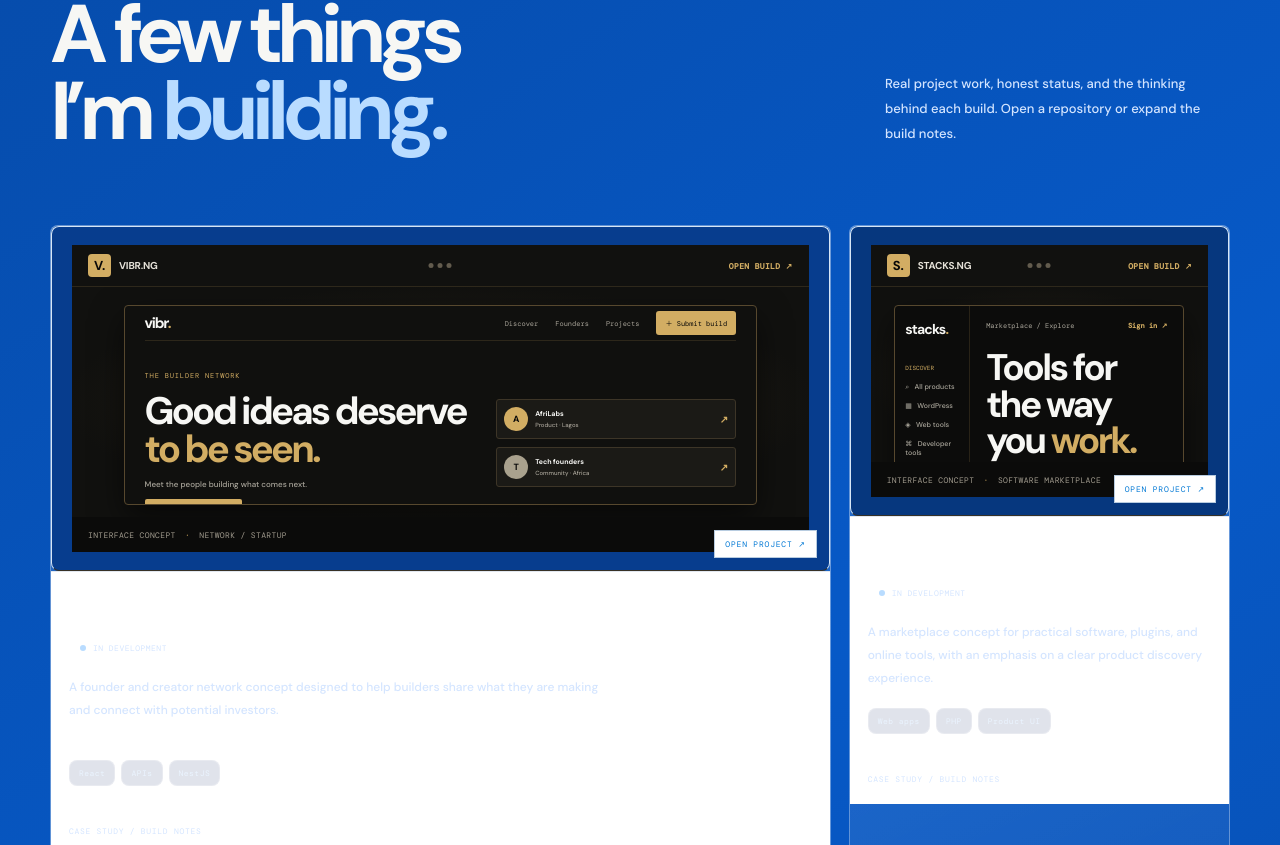
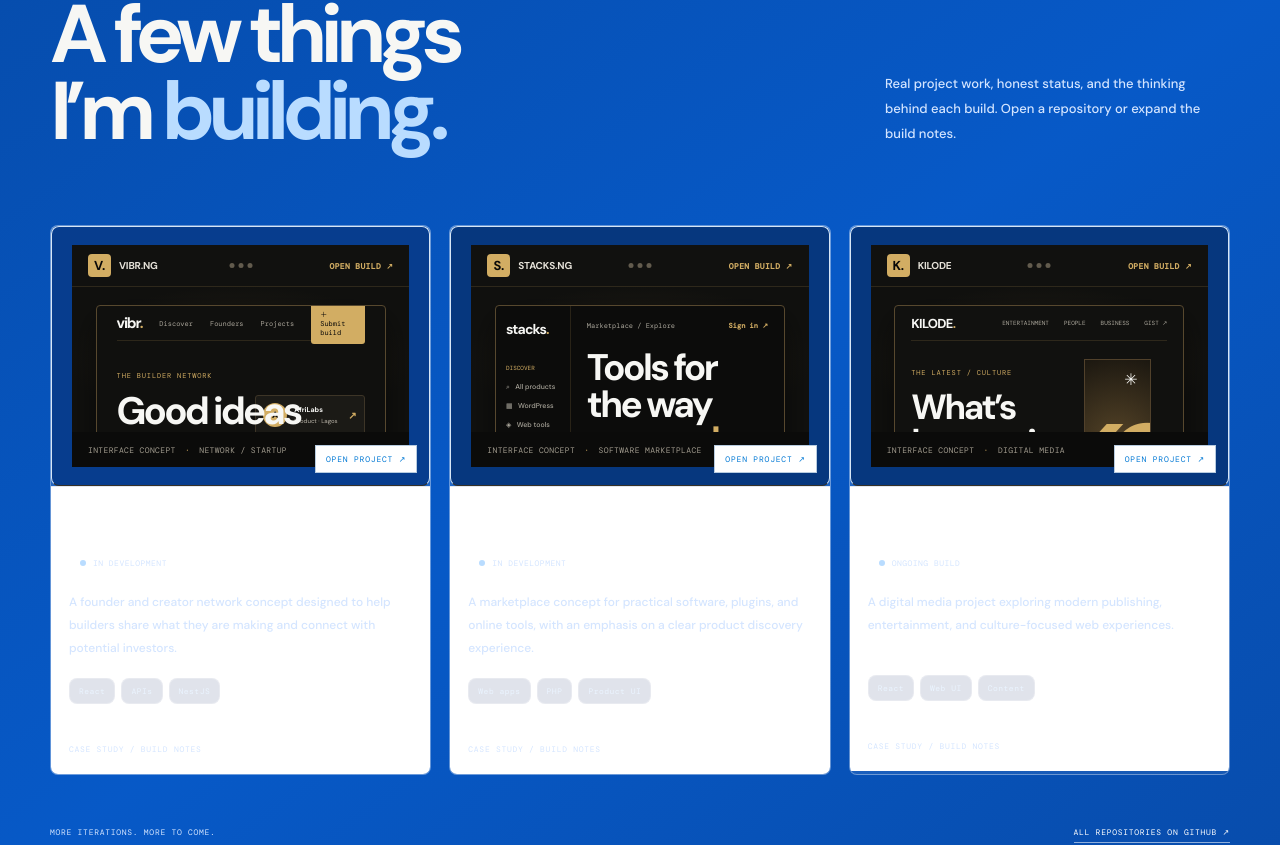
Before and after one commit to mrceogodwin/designbygodwin, a Next.js app: page / in a window 1280 px wide. Shown: the part 1955-2800 px from the top of the page. Built offline with nearby package versions, Linux system fonts and the light colour scheme; no server answers; the database is empty; a web font is replaced by a local one.

Commit message:
Balance all three project preview cards across breakpoints

```diff
--- a/app/brand-overrides.css
+++ b/app/brand-overrides.css
@@ -727,3 +727,33 @@ footer a, footer p, footer small { color: #d4e5ff; }
   border-bottom: 1px solid rgba(255,255,255,.22);
 }
 .marquee-inner b { color: #c9e2ff; }
+
+
+/* Final grid correction: all three project cards share one consistent rhythm. */
+@media (min-width: 1100px) {
+  .project-card:first-child { grid-column: auto; }
+  .project-art-showcase,
+  .project-card:first-child .project-art-showcase {
+    height: 260px;
+    min-height: 0;
+    aspect-ratio: auto;
+  }
+}
+@media (min-width: 761px) and (max-width: 1099px) {
+  .project-card:first-child { grid-column: auto; }
+  .project-art-showcase,
+  .project-card:first-child .project-art-showcase {
+    height: 270px;
+    min-height: 0;
+    aspect-ratio: auto;
+  }
+}
+@media (max-width: 760px) {
+  .project-card:first-child { grid-column: auto; }
+  .project-art-showcase,
+  .project-card:first-child .project-art-showcase {
+    height: clamp(230px, 68vw, 300px);
+    min-height: 0;
+    aspect-ratio: auto;
+  }
+}
```
